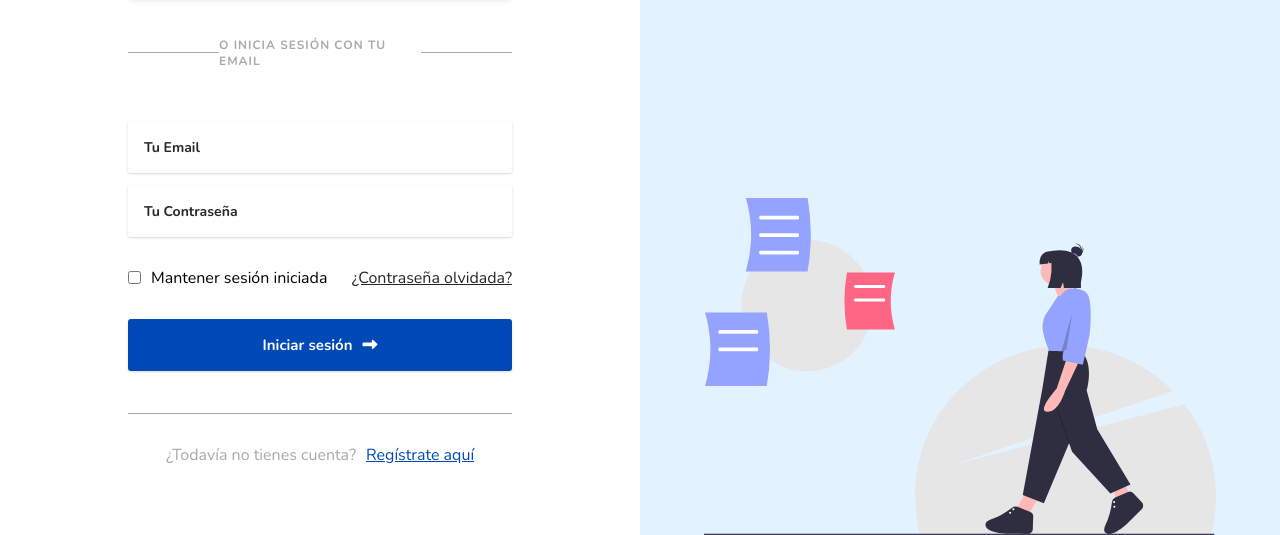
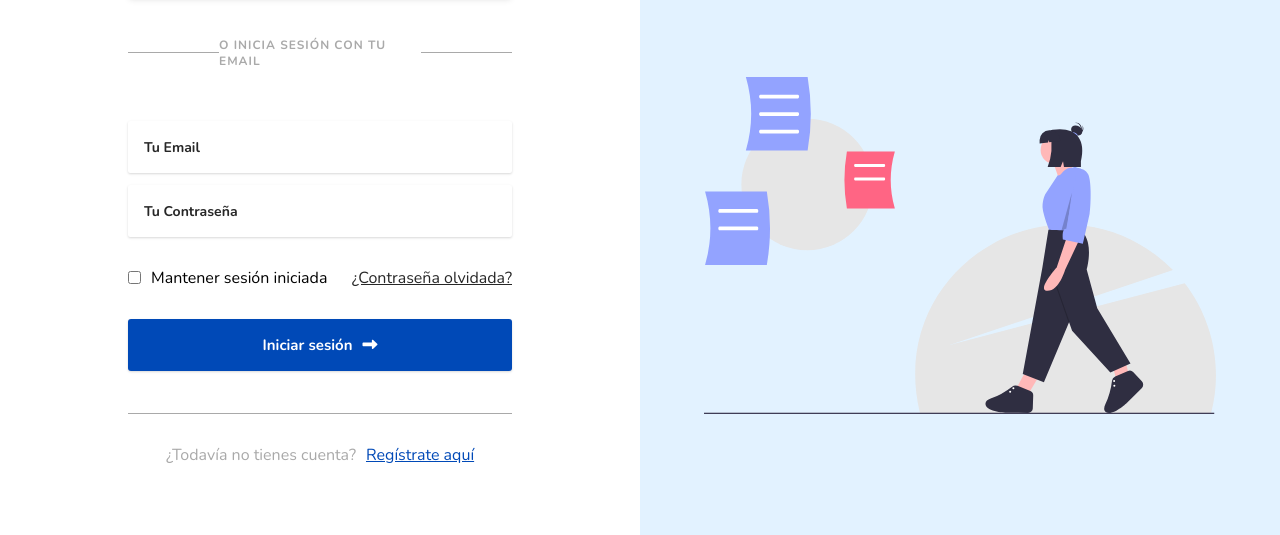
Before and after one commit to Ximoromero6/login, a plain HTML site: page index.html in a window 1280 px wide. Shown: the part 265-800 px from the top of the page. Drawn offline with nearby package versions, Linux system fonts and the light colour scheme.

Commit message:
cambio posición fondo derecha

```diff
--- a/styles.scss
+++ b/styles.scss
@@ -200,7 +200,7 @@ body {
         background-image: url("images/4.svg");
         background-size: 80%;
         background-repeat: no-repeat;
-        background-position-y: 100%;
+        background-position-y: 74%;
         background-position-x: center;
         @media (max-width: 1200px) {
             display: none;
```
Also changed, not shown: styles.css, 1 other file.
